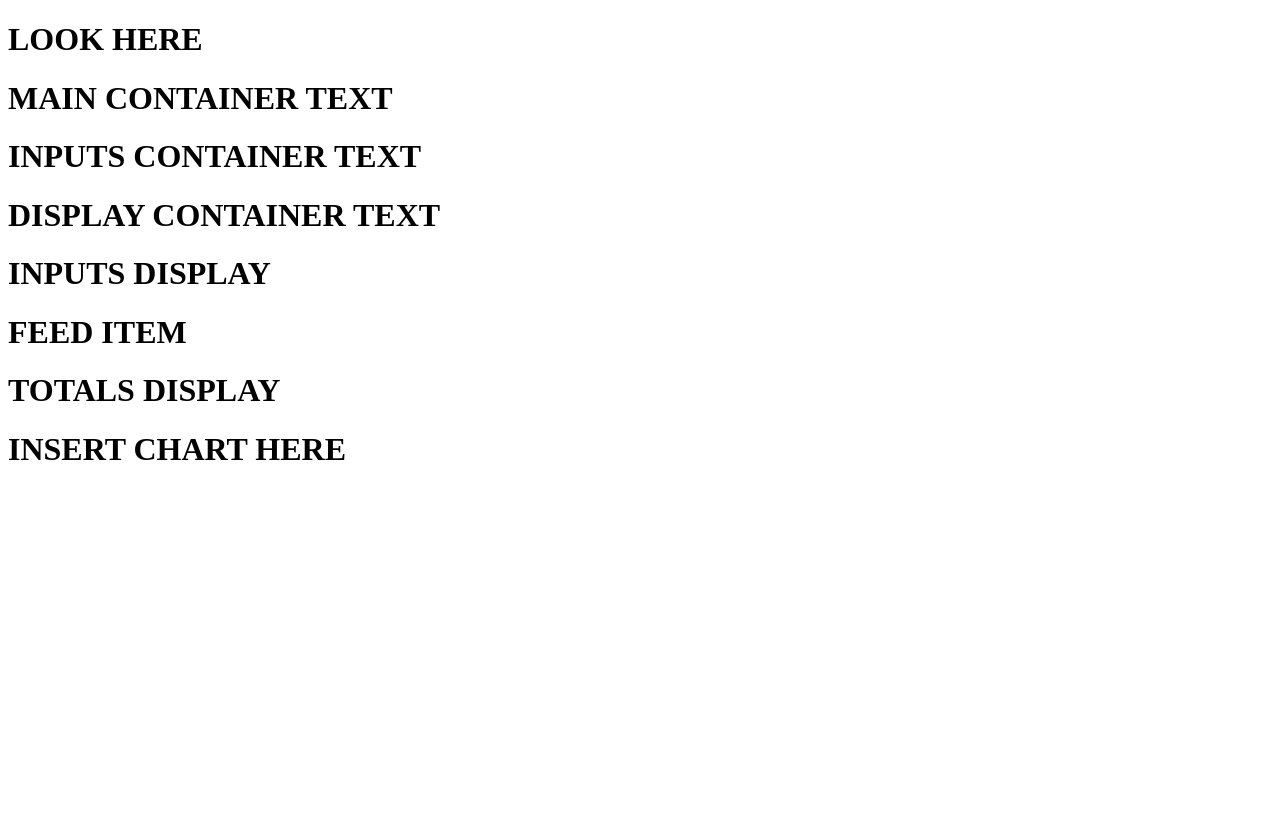
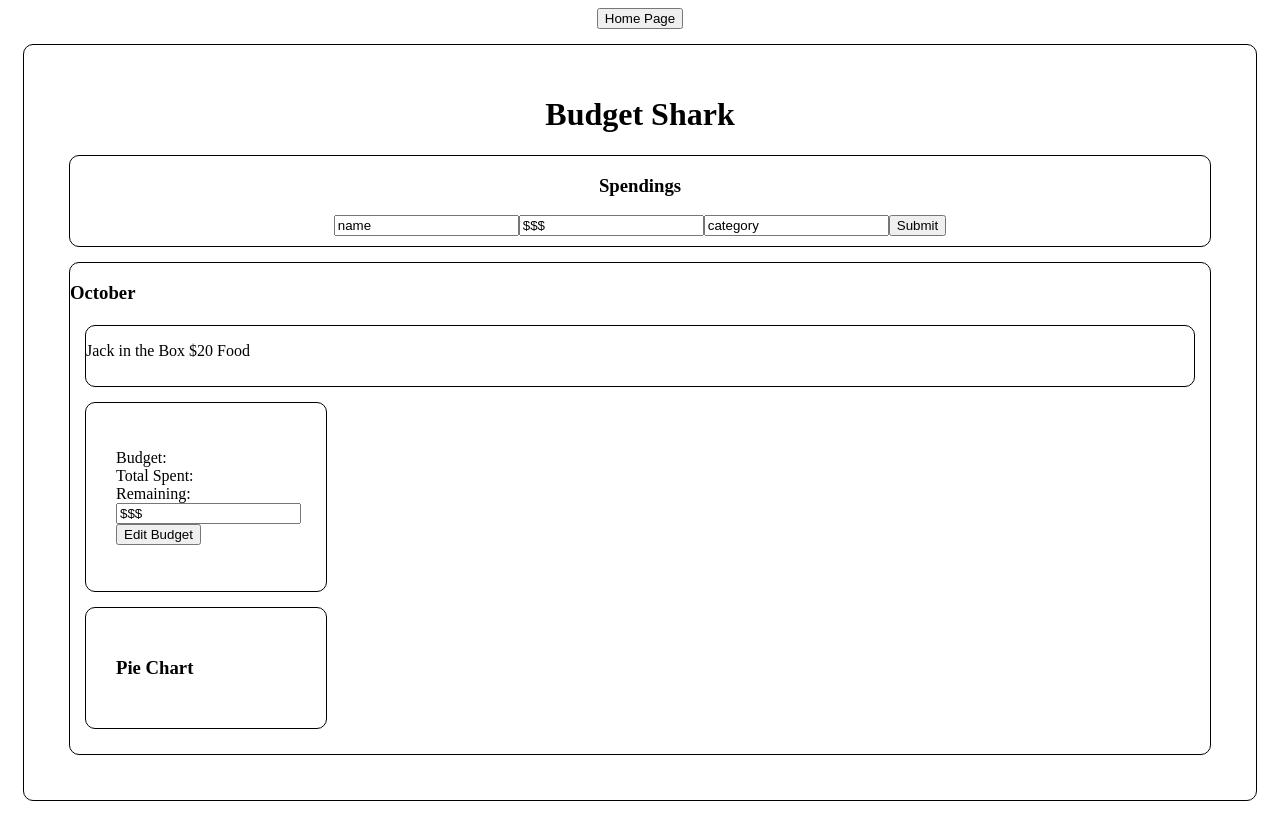
Before and after one commit to Tassled-Wobbegongs/pockets, a React app: page / in a window 1280 px wide. Built offline with nearby package versions, Linux system fonts and the light colour scheme.

Commit message:
CSS and frontend developing part 1

```diff
--- a/client/components/feedItem.jsx
+++ b/client/components/feedItem.jsx
@@ -10,8 +10,8 @@ class FeedItem extends Component {
 
     render(){
       return (
-        <div>
-          <h1>FEED ITEM</h1>
+        <div className="feedItem">
+          <p>Jack in the Box $20 Food</p>
         </div>
       )
     }
--- a/client/components/inputsDisplay.jsx
+++ b/client/components/inputsDisplay.jsx
@@ -12,7 +12,7 @@ class InputsDisplay extends Component {
     render(){
       return (
         <div>
-          <h1>INPUTS DISPLAY</h1>
+          <h1></h1>
           <FeedItem />
         </div>
       )
--- a/client/components/navBar.jsx
+++ b/client/components/navBar.jsx
@@ -3,7 +3,9 @@ import React from 'react';
 const NavBar = () => {
   return (
       <div>
-          <h1>LOOK HERE</h1>
+        <center>
+          <button>Home Page</button>
+        </center>
       </div>
   )
 }
--- a/client/components/pieChart.jsx
+++ b/client/components/pieChart.jsx
@@ -10,8 +10,8 @@ class PieChart extends Component {
 
     render(){
       return (
-        <div>
-          <h1>INSERT CHART HERE</h1>
+        <div className = "pieChart">
+          <h3>Pie Chart</h3>
         </div>
       )
     }
--- a/client/components/totalsDisplay.jsx
+++ b/client/components/totalsDisplay.jsx
@@ -10,8 +10,17 @@ class TotalsDisplay extends Component {
 
     render(){
       return (
-        <div>
-          <h1>TOTALS DISPLAY</h1>
+        <div className = "totalsDisplay">
+          <p>
+              Budget:
+              <br></br>
+              Total Spent:
+              <br></br>
+              Remaining:
+              <br></br>
+              <input type="text" value="$$$"></input>
+              <button>Edit Budget</button>
+          </p>
         </div>
       )
     }
--- a/client/containers/displayContainer.jsx
+++ b/client/containers/displayContainer.jsx
@@ -15,8 +15,8 @@ class DisplayContainer extends Component {
 
     render(){
       return (
-        <div>
-          <h1>DISPLAY CONTAINER TEXT</h1>
+        <div className = "displayContainer">
+          <h3>October</h3>
           <InputsDisplay />
           <TotalsDisplay />
           <PieChart />
--- a/client/containers/inputsContainer.jsx
+++ b/client/containers/inputsContainer.jsx
@@ -10,8 +10,12 @@ class InputsContainer extends Component {
 
     render(){
       return (
-        <div>
-          <h1>INPUTS CONTAINER TEXT</h1>
+        <div className = 'inputContainer'>
+          <h3>Spendings</h3>
+          <input type="text" value="name"/>
+          <input type="text" value="$$$"/>
+          <input type="text" value="category"/>
+          <button>Submit</button>
         </div>
       )
     }
--- a/client/containers/mainContainer.jsx
+++ b/client/containers/mainContainer.jsx
@@ -1,19 +1,24 @@
 import React, { Component } from 'react';
 import InputsContainer from './inputsContainer.jsx';
 import DisplayContainer from './displayContainer.jsx';
+
 
 class MainContainer extends Component {
     constructor(props){
       super(props);
       this.state = {
-
+        name: '',
+        amount: 0,
+        category: '',
+        total: 0,
+        budget: 0
       };
     }
 
     render(){
       return (
-        <div>
-          <h1>MAIN CONTAINER TEXT</h1>
+        <div className = 'mainContainer'>
+          <h1><center>Budget Shark</center></h1>
           <InputsContainer />
           <DisplayContainer />
         </div>
--- a/public/index.html
+++ b/public/index.html
@@ -6,6 +6,7 @@
         <meta name="description" content="Project Shark">
         <meta name="author" content="Team Tassled Wobbegong">
         <meta name="viewport" content="width=device-width, initial-scale=1.0">
+        <link rel="stylesheet" href="/style.css">
     </head>
     <body>
         <div id="root"></div>
--- /dev/null
+++ b/public/style.css
@@ -0,0 +1,46 @@
+
+.mainContainer {
+    /* width: 800px; */
+    border: 1px solid black;
+    padding:  30px;
+    margin: 15px;
+    border-radius: 10px;
+}
+.inputContainer {
+    border: 1px solid black;
+    padding-bottom:  10px;
+    margin: 15px;
+    text-align: center;
+    border-radius: 10px;
+}
+
+.displayContainer {
+    border: 1px solid black;
+    padding-bottom:  10px;
+    margin: 15px;
+    border-radius: 10px;
+}
+
+.feedItem {
+    border: 1px solid black;
+    padding-bottom:  10px;
+    margin: 15px;
+    border-radius: 10px;
+}
+
+
+.totalsDisplay {
+    border: 1px solid black;
+    padding:  30px;
+    margin: 15px;
+    width: 180px;
+    border-radius: 10px;
+}
+
+.pieChart {
+    border: 1px solid black;
+    padding:  30px;
+    margin: 15px;
+    width: 180px;
+    border-radius: 10px;
+}
```
Also changed, not shown: 1 other file (tests, documents, lock files or other folders).
